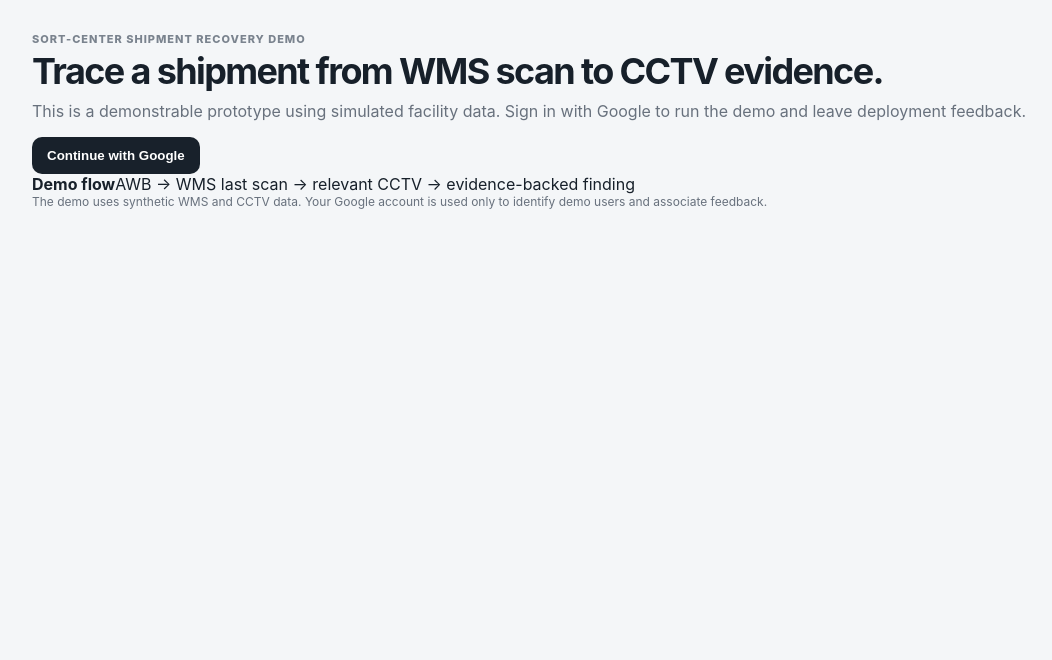
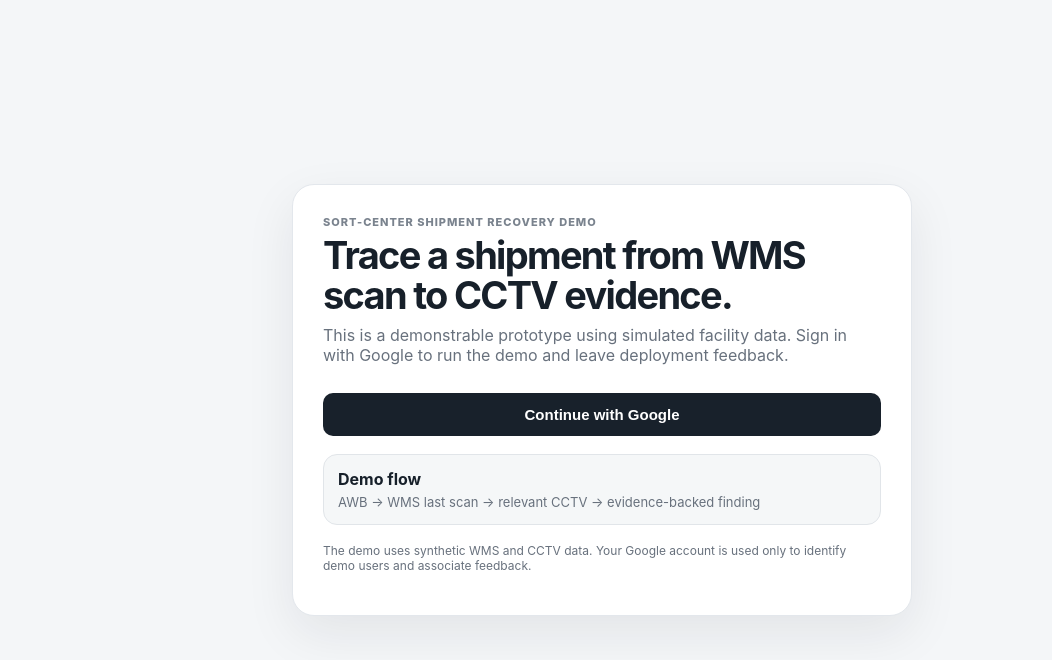
Before and after one commit to yogeshmj94/solariproject, a Next.js app: page /signin in a window 1280 px wide. Shown: the top 660 px of the page, without its empty margins (38-1090 px from the left). Built offline with nearby package versions, Linux system fonts and the light colour scheme; no server answers.

Commit message:
Use scoped styles for Google sign-in page

```diff
--- a/src/app/signin/page.tsx
+++ b/src/app/signin/page.tsx
@@ -1,9 +1,10 @@
 import { signIn } from "@/auth";
+import styles from "./page.module.css";
 
 export default function SignInPage() {
   return (
-    <main className="signin-shell">
-      <section className="signin-card">
+    <main className={styles.shell}>
+      <section className={styles.card}>
         <div className="kicker">Sort-center shipment recovery demo</div>
         <h1>Trace a shipment from WMS scan to CCTV evidence.</h1>
         <p className="muted">
@@ -16,10 +17,10 @@ export default function SignInPage() {
             await signIn("google", { redirectTo: "/investigations" });
           }}
         >
-          <button className="google-signin" type="submit">Continue with Google</button>
+          <button className={styles.signin} type="submit">Continue with Google</button>
         </form>
 
-        <div className="signin-note">
+        <div className={styles.note}>
           <strong>Demo flow</strong>
           <span>AWB → WMS last scan → relevant CCTV → evidence-backed finding</span>
         </div>
```
